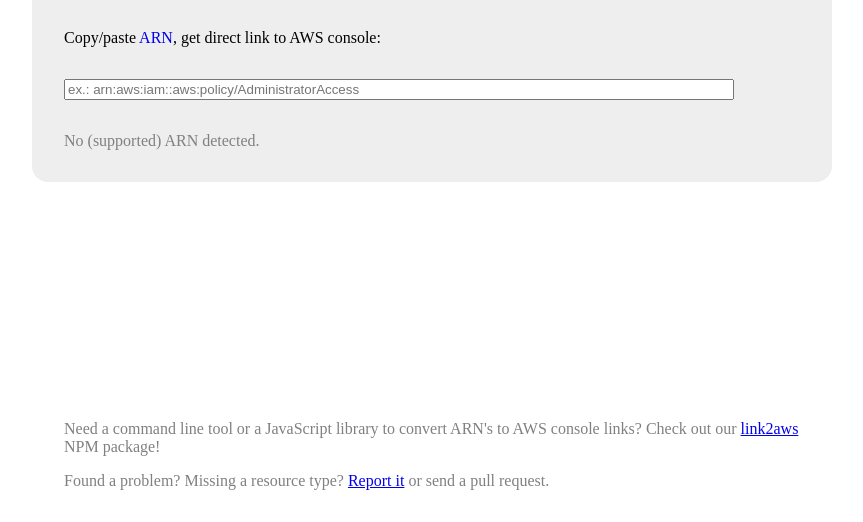
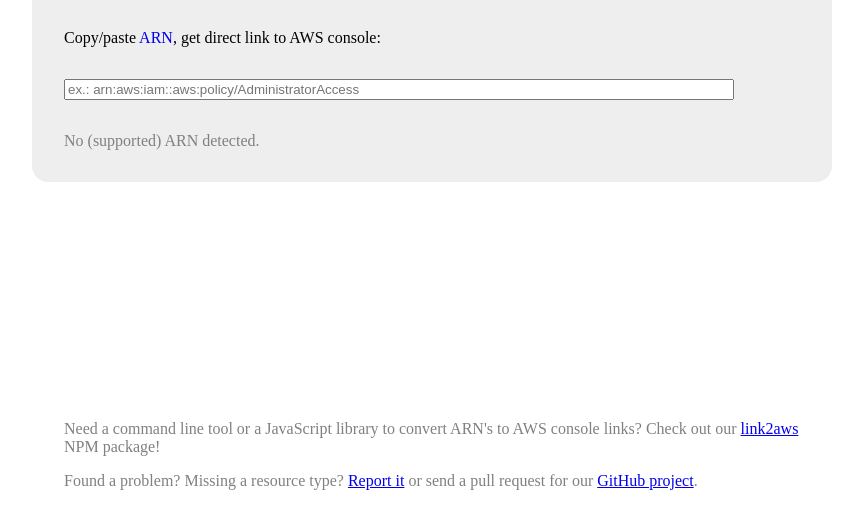
Before and after one commit to link2aws/link2aws.github.io, a website: page index.html in a window 1280 px wide. Shown: the part 278-800 px from the top of the page, without its empty margins (208-1071 px from the left). Drawn offline with Linux system fonts and the light colour scheme.

Commit message:
Update index.html package link text

```diff
--- a/index.html
+++ b/index.html
@@ -45,7 +45,7 @@
                         Need a command line tool or a JavaScript library to convert ARN's to AWS console links? Check out our <a href="https://www.npmjs.com/package/link2aws">link2aws</a> NPM package!
                     </p>
                     <p>
-                        Found a problem? Missing a resource type? <a href="https://github.com/link2aws/link2aws.github.io/issues/new/choose">Report it</a> or send a pull request.
+                        Found a problem? Missing a resource type? <a href="https://github.com/link2aws/link2aws.github.io/issues/new/choose">Report it</a> or send a pull request for our <a href="https://github.com/link2aws/link2aws.github.io">GitHub project</a>.
                     </p>
                 </div>
             </div>
```
